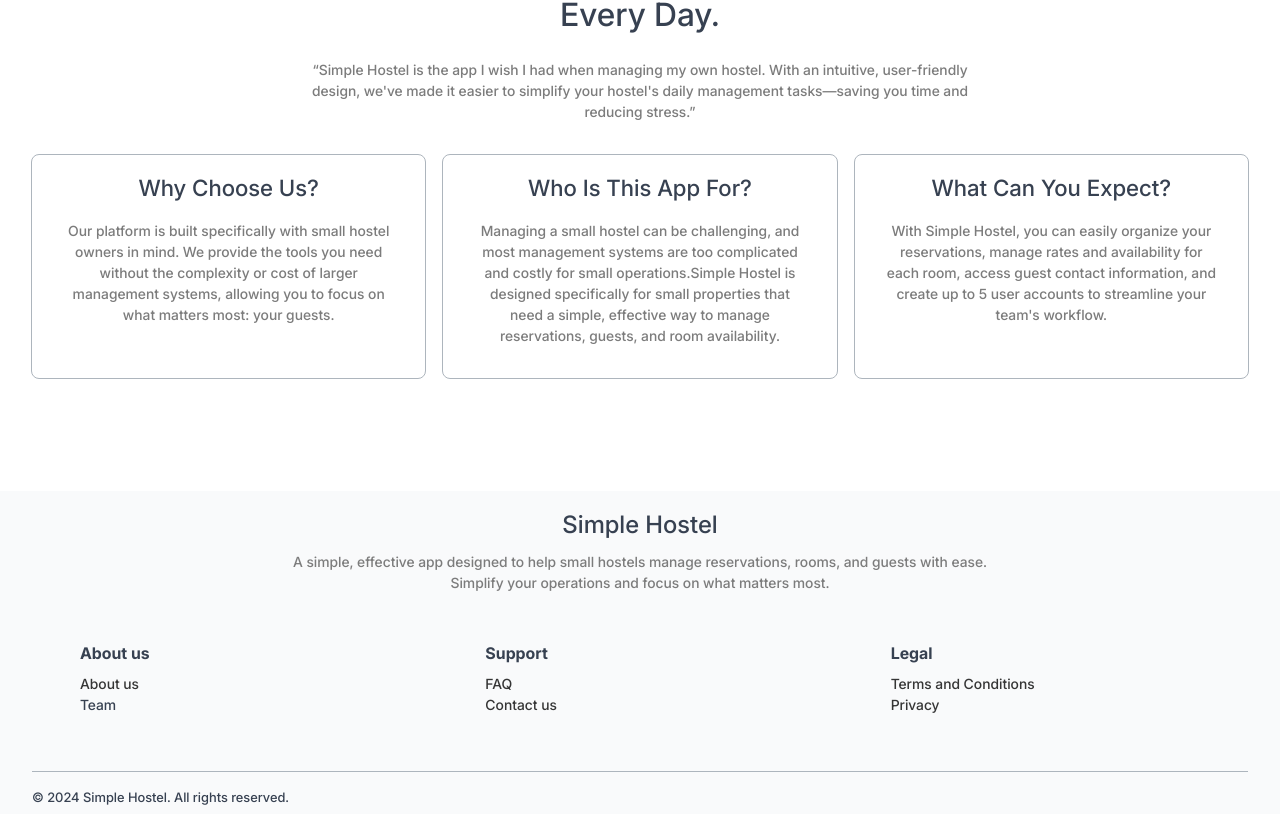
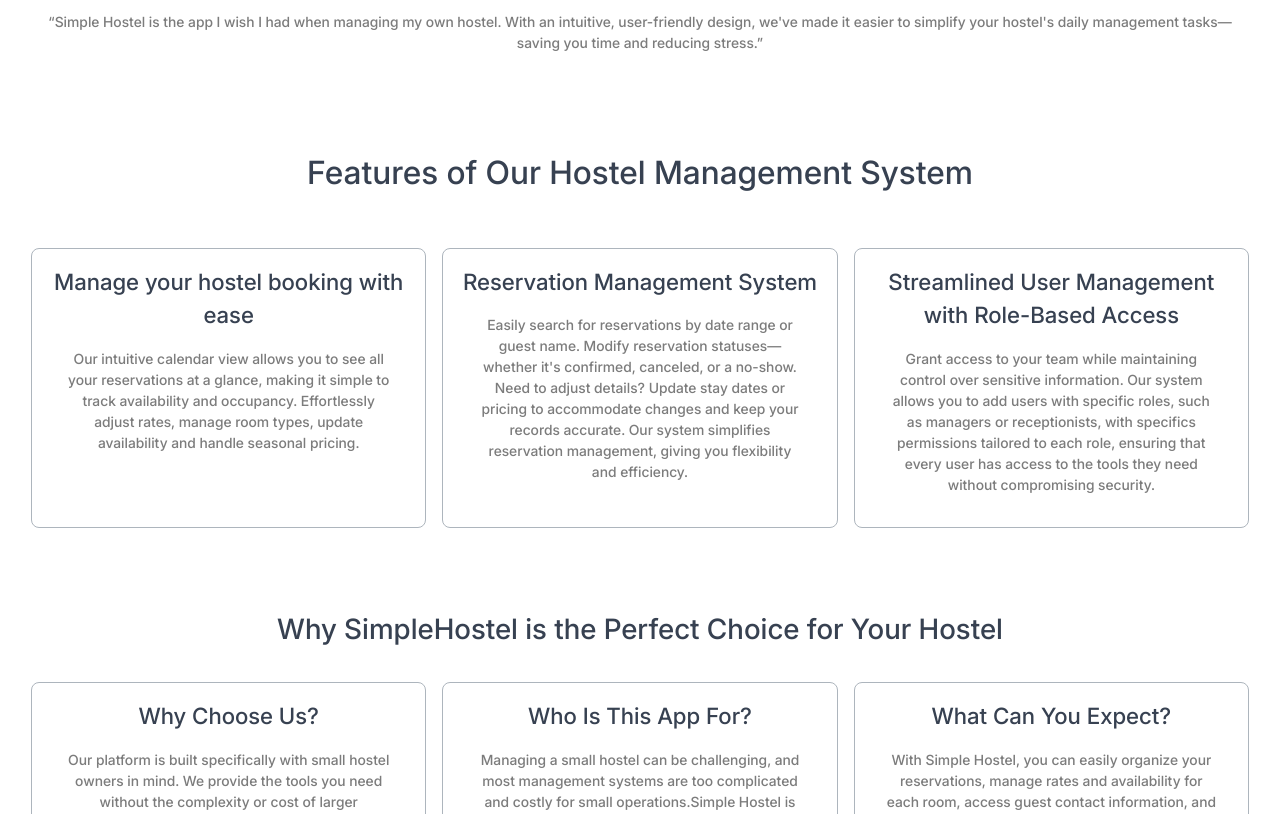
Before and after one commit to tomason182/hostel-front, a React (Vite) app: page / in a window 1280 px wide. Shown: the part 1206-2020 px from the top of the page. Built offline with nearby package versions, Linux system fonts and the light colour scheme; no server answers.

Commit message:
add: SEO content on main page

```diff
--- a/src/components/landing_page/HomePage.jsx
+++ b/src/components/landing_page/HomePage.jsx
@@ -7,7 +7,9 @@
     <div className={styles.mainContent}>
       <div className={styles.mainTitle}>
         <h1>
-          Manage Your Hostel,<span>The Simple Way</span>
+          Hostel Management
+          <br />
+          <span>The Simple Way</span>
         </h1>
         <br />
         <p>
@@ -20,11 +22,10 @@
       </div>
       <img
         src={calendarImage}
-        alt="calendar-image"
+        alt="Calendar page with reservations in simple hostel dashboard"
         className={styles.calendarImg}
       />
       <div className={styles.mainDescription}>
-        <div className={styles.descriptionTitle}>
         <h2>Simplifying Your Hostel&apos;s Daily Operations, Every Day.</h2>
         <p>
           &ldquo;<span>Simple Hostel</span> is the app I wish I had when
@@ -33,6 +34,43 @@
           management tasks—saving you time and reducing stress.&rdquo;
         </p>
       </div>
+      <section className={styles.mainDescription}>
+        <h2>Features of Our Hostel Management System</h2>
+        <div className={styles.gridContainer}>
+          <div className={styles.descriptionItem}>
+            <h3>Manage your hostel booking with ease</h3>
+            <p>
+              Our intuitive calendar view allows you to see all your
+              reservations at a glance, making it simple to track availability
+              and occupancy. Effortlessly adjust rates, manage room types,
+              update availability and handle seasonal pricing.
+            </p>
+          </div>
+          <div className={styles.descriptionItem}>
+            <h3>Reservation Management System</h3>
+            <p>
+              Easily search for reservations by date range or guest name. Modify
+              reservation statuses—whether it&apos;s confirmed, canceled, or a
+              no-show. Need to adjust details? Update stay dates or pricing to
+              accommodate changes and keep your records accurate. Our system
+              simplifies reservation management, giving you flexibility and
+              efficiency.
+            </p>
+          </div>
+          <div className={styles.descriptionItem}>
+            <h3>Streamlined User Management with Role-Based Access</h3>
+            <p>
+              Grant access to your team while maintaining control over sensitive
+              information. Our system allows you to add users with specific
+              roles, such as managers or receptionists, with specifics
+              permissions tailored to each role, ensuring that every user has
+              access to the tools they need without compromising security.
+            </p>
+          </div>
+        </div>
+      </section>
+      <section>
+        <h2>Why SimpleHostel is the Perfect Choice for Your Hostel</h2>
         <div className={styles.gridContainer}>
           <div className={styles.descriptionItem}>
             <h3>Why Choose Us?</h3>
@@ -63,7 +101,7 @@
             </p>
           </div>
         </div>
-      </div>
+      </section>
     </div>
   );
 }
```
Lines whose indentation alone changed are shown as unchanged.
